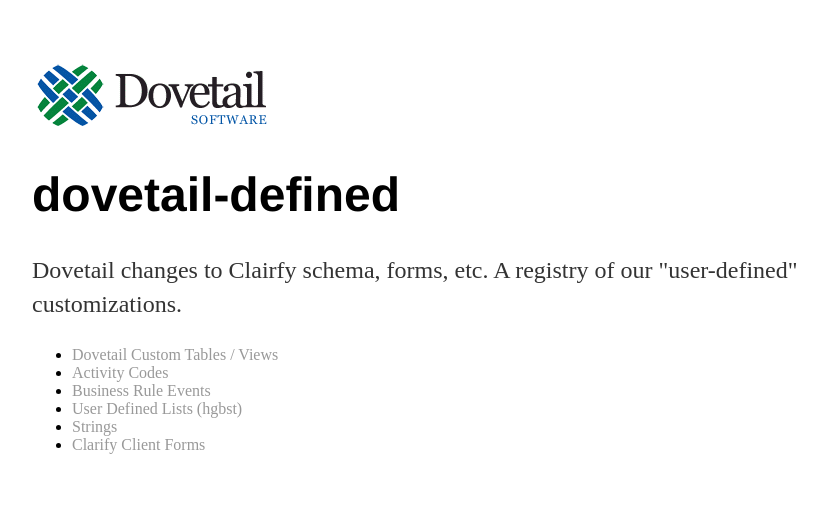
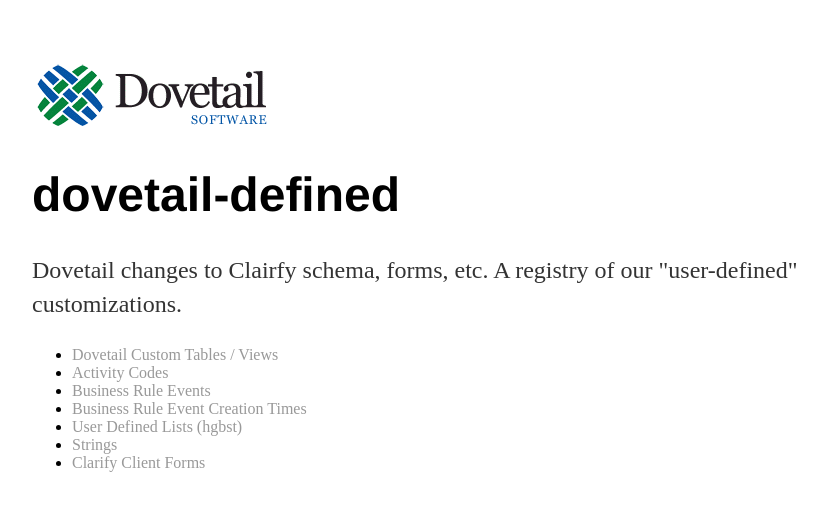
Before and after one commit to DovetailSoftware/dovetail-defined, a Jekyll site: the page index.html, which Jekyll copies as it is, in a window 1280 px wide. Shown: the top 511 px of the page, without its empty margins (160-987 px from the left). Built offline with Jekyll 4.4.1, drawn with Linux system fonts in a browser that asks for light colours.

Commit message:
add link to biz-rule-event-creation-times

```diff
--- a/index.html
+++ b/index.html
@@ -13,6 +13,7 @@
       <li><a href="http://dovetailsoftware.github.io/dovetail-defined/pages/ids.html">Dovetail Custom Tables / Views</a></li>
       <li><a href="http://dovetailsoftware.github.io/dovetail-defined/pages/activity-codes.html">Activity Codes</a> </li>
       <li><a href="http://dovetailsoftware.github.io/dovetail-defined/pages/business-rule-events.html">Business Rule Events</a> </li>
+      <li><a href="http://dovetailsoftware.github.io/dovetail-defined/biz-rule-event-creation-times.html">Business Rule Event Creation Times</a> </li>
       <li><a href="http://dovetailsoftware.github.io/dovetail-defined/pages/user-defined-lists.html">User Defined Lists (hgbst)</a></li>
       <li><a href="http://dovetailsoftware.github.io/dovetail-defined/pages/strings.html">Strings</a> </li>
       <li><a href="http://dovetailsoftware.github.io/dovetail-defined/pages/forms.html">Clarify Client Forms</a> </li>
```
